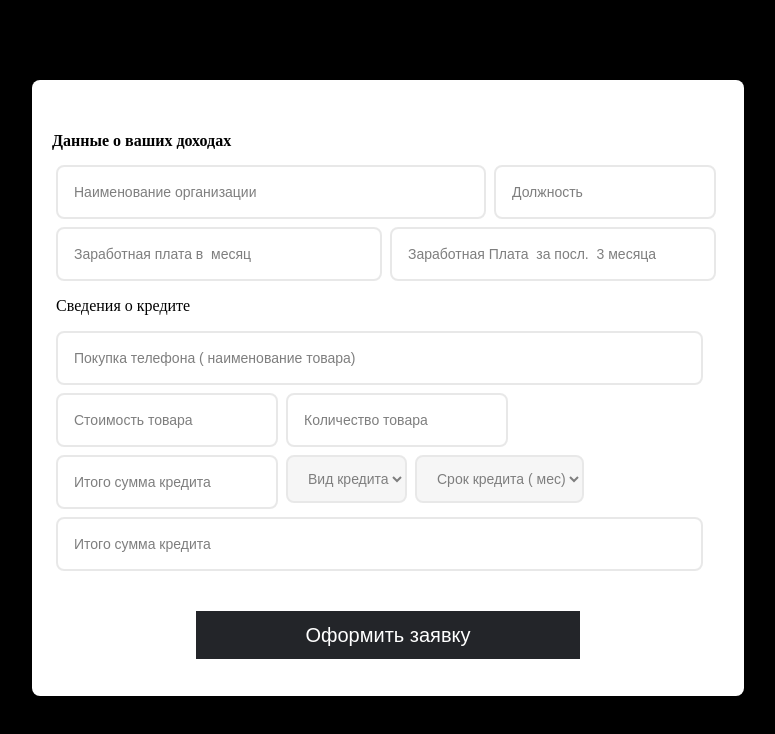
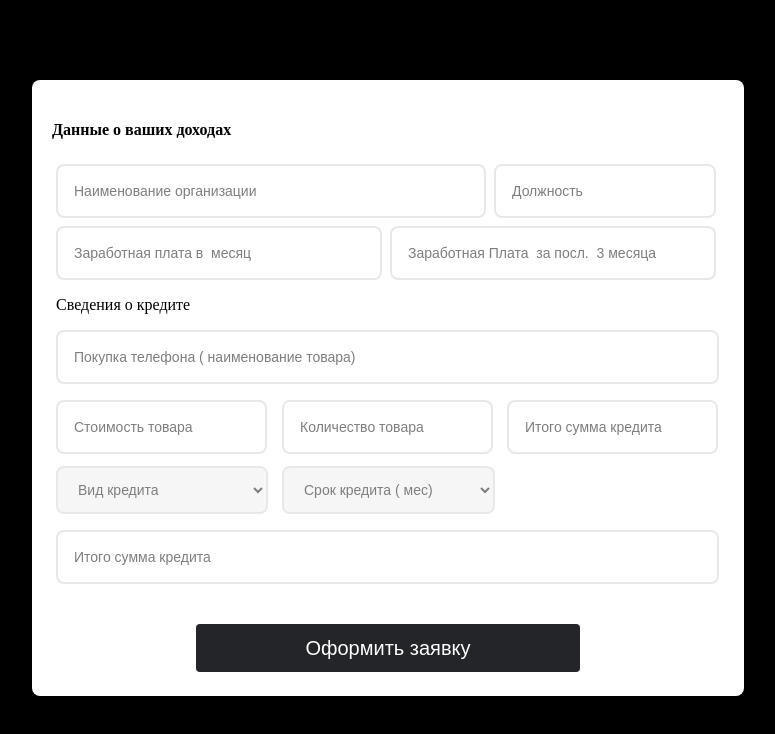
Before and after one commit to Meerione/registration-, a plain HTML site: page form2.html in a window 1280 px wide. Shown: the top 734 px of the page, without its empty margins (376-1151 px from the left). Drawn offline with Linux system fonts and the light colour scheme.

Commit message:
feat: added new setting.html

```diff
--- a/css/style2.css
+++ b/css/style2.css
@@ -15,13 +15,13 @@ body{
     padding: 40px 24px 0 24px;
 }
 h1{
-    height: 24px;
-    width: 478px;
     border-radius: 0;
     font-size: 16px;
     line-height: 20px;
     text-align: left;
     margin-left: -4px;
+    margin-top: 0;
+    margin-bottom: 24px;
 }
 .block1{
     display: flex;
@@ -44,7 +44,7 @@ h1{
     width: 200px;
 }
 
-.home4 {
+.home4  {
     width: 304px;
 }
 .home3{
@@ -52,12 +52,10 @@ h1{
 }
 .box2{
     display: flex;
-    flex-direction: row;
-    flex-wrap: wrap;
-    gap: 8px;
+    flex-direction: column;
 }
 .job{
-    height: 48px;
+
     border: 2px solid lightgray;
     border-radius: 8px;
     font-size: 14px;
@@ -66,25 +64,32 @@ h1{
 }
 
 .job1{
-    width: 625px;
+    width: 641px;
+    height: 48px;
 }
 .job2{
-    width: 200px;
+    width: 189px;
+    height: 48px;
 }
 .job3{
-    width: 200px;
+    width: 189px;
+    height: 48px;
 }
 .job4{
-    width: 200px;
+    width: 189px;
+    height: 48px;
 }
-.job5{
-    width: 200px;
+#job5{
+    width: 212px;
+    height: 48px;
 }
 .job6{
     width: 200px;
+    height: 48px;
 }
 .job7{
-    width:625px;
+    width: 641px;
+    height: 48px;
 }
 button{
     width: 384px;
@@ -101,3 +106,15 @@ button{
     text-decoration: none;
     color: white;
 }
+
+button{
+    border-radius: 4px;
+}
+
+.box3{
+    display: grid;
+    grid-template-columns: auto auto auto;
+    gap: 12px;
+    padding-top: 16px;
+    padding-bottom: 16px;
+}
--- a/css/style3.css
+++ b/css/style3.css
@@ -139,6 +139,9 @@ a{
     margin: 0 128px 48px 128px;
 }
 
-::placeholder {
+.number ::placeholder {
+    color: rgba(0, 0, 0, 0.25);
+}
+.square ::placeholder {
     color: #141414;
 }
--- a/form2.html
+++ b/form2.html
@@ -20,6 +20,7 @@
     <p class="text2">Сведения о кредите</p>
     <div class="box2">
         <input class="job job1" type="text" value="Покупка телефона ( наименование товара)">
+        <div class="box3">
             <input class="job job2" type="text" value="Стоимость товара">
             <input class="job job3" type="text" value="Количество товара">
             <input class="job job4" type="text" value="Итого сумма кредита">
@@ -29,6 +30,7 @@
             <select class="job" id="job6" >
                 <option value="">Срок кредита ( мес)</option>
             </select>
+        </div>
         <input class="job job7" type="text" value="Итого сумма кредита">
     </div>
     <button><a class="saite2"  href="#">Оформить заявку</a></button>
```
Also changed, not shown: .txt (added), sending.html (added). Lines whose indentation alone changed are shown as unchanged.
